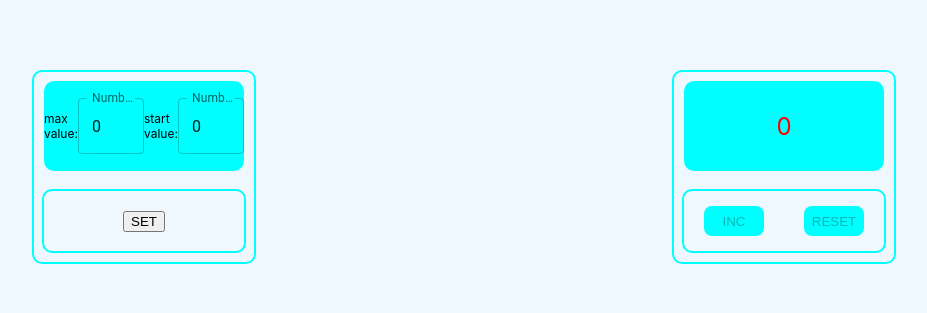
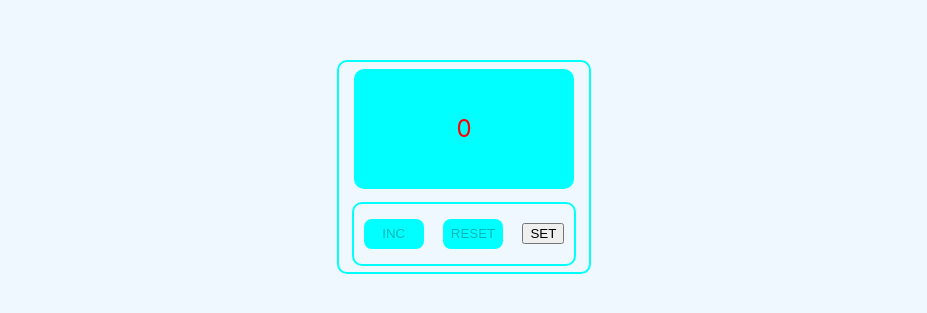
Before and after one commit to AnnaMintel/Counter, a React (Create React App) app: page / in a window 1280 px wide. Shown: the part 233-546 px from the top of the page, without its empty margins (176-1103 px from the left). Built offline with nearby package versions, Linux system fonts and the light colour scheme; the HTML template or start-up script is replaced by a standard one.

Commit message:
refactor: rearranged app

```diff
--- a/src/App.css
+++ b/src/App.css
@@ -1,4 +1,6 @@
 .App {
   background-color:aliceblue;
   display: flex;
+  align-items: center;
+  justify-content: center;
 }
--- a/src/App.tsx
+++ b/src/App.tsx
@@ -9,22 +9,26 @@ function App() {
   const [value, setValue] = useState<number>(0);
   const [maxValue, setMaxValue] = useState<number>(0);
   const [startValue, setStartValue] = useState<number>(0);
+  const [switchToSettings, setSwitchToSettings] = useState<boolean>(false);
 
   return <div className="App">
-    <Settings
+    {switchToSettings
+      ? <Settings
         setValue={setValue}
         startValue={startValue}
         maxValue={maxValue}
         setMaxValue={setMaxValue}
         setStartValue={setStartValue}
+        setSwitchToSettings={setSwitchToSettings}
       />
-    <Counter
+      : <Counter
         value={value}
         setValue={setValue}
         maxValue={maxValue}
         startValue={startValue}
+        setSwitchToSettings={setSwitchToSettings}
       />
-
+    }
   </div>
 }
 
--- a/src/components/Counter/Counter.module.css
+++ b/src/components/Counter/Counter.module.css
@@ -7,8 +7,8 @@
   }
 
 .section {
-    height: 190px;
-    width: 220px;
+    height: 210px;
+    width: 250px;
     border-radius: 10px;
     border: 2px solid aqua;
     display: flex;
@@ -18,8 +18,8 @@
   }
 
   .numberDisplay {
-    height: 90px;
-    width: 200px;
+    height: 120px;
+    width: 220px;
     border-radius: 10px;
     background-color:  aqua;
     display: flex;
@@ -30,7 +30,7 @@
 
   .buttoms {
     height: 60px;
-    width: 200px;
+    width: 220px;
     border-radius: 10px;
     border: 2px solid aqua;
     display: flex;
--- a/src/components/Counter/Counter.tsx
+++ b/src/components/Counter/Counter.tsx
@@ -1,4 +1,4 @@
-import React, { useState } from 'react';
+import React, { useEffect, useState } from 'react';
 import s from './Counter.module.css';
 
 export type valueType = {
@@ -6,14 +6,16 @@ export type valueType = {
   setValue: (value: number) => void
   maxValue: number
   startValue: number
+  setSwitchToSettings: (switchToSettings: boolean) => void
 }
 
-export const Counter = ({ value, setValue, maxValue, startValue }: valueType) => {
+export const Counter = ({ value, setValue, maxValue, startValue, setSwitchToSettings }: valueType) => {
 
   const incValue = () => setValue(+value + 1);
   const resetValue = () => setValue(startValue);
-  console.log(maxValue);
-  console.log(value)
+
+  const disabled = value == startValue;
+
   return (
     <div className={s.Counter}>
       <div className={s.section}>
@@ -23,11 +25,13 @@ export const Counter = ({ value, setValue, maxValue, startValue }: valueType) =>
 
           <button
             className={value == maxValue ? `${s.buttonReset}` : `${s.buttonInc}`} onClick={incValue}
-            disabled={value == maxValue ? true : false}>INC</button>
+            disabled={disabled}>INC</button>
 
           <button
             className={value == maxValue ? s.buttonInc : s.buttonReset} onClick={resetValue}
-            disabled={value == startValue ? true : false}>RESET</button>
+            disabled={disabled}>RESET</button>
+
+          <button onClick={() => setSwitchToSettings(true)}>SET</button>
 
         </div>
       </div>
--- a/src/components/Settings/Settings.module.css
+++ b/src/components/Settings/Settings.module.css
@@ -7,8 +7,8 @@
   }
 
 .section {
-    height: 190px;
-    width: 220px;
+    height: 210px;
+    width: 250px;
     border-radius: 10px;
     border: 2px solid aqua;
     display: flex;
@@ -18,8 +18,8 @@
   }
 
   .numberDisplay {
-    height: 90px;
-    width: 200px;
+    height: 120px;
+    width: 220px;
     border-radius: 10px;
     background-color:  aqua;
     display: flex;
@@ -30,7 +30,7 @@
 
   .buttoms {
     height: 60px;
-    width: 200px;
+    width: 220px;
     border-radius: 10px;
     border: 2px solid aqua;
     display: flex;
--- a/src/components/Settings/Settings.tsx
+++ b/src/components/Settings/Settings.tsx
@@ -1,5 +1,5 @@
 import { TextField } from '@mui/material';
-import React, { ChangeEvent, useState } from 'react';
+import React, { ChangeEvent, useEffect, useState } from 'react';
 import s from './Settings.module.css';
 
 export type valueType = {
@@ -8,31 +8,36 @@ export type valueType = {
   setValue: (value: number) => void
   setMaxValue: (maxValue: number) => void
   setStartValue: (startValue: number) => void
+  setSwitchToSettings:  (switchToSettings: boolean) => void
 }
 
-export const Settings = ({startValue, maxValue, setMaxValue, setStartValue, setValue}: valueType ) => {
+export const Settings = ({ startValue, maxValue, setMaxValue, setStartValue, setValue, setSwitchToSettings }: valueType) => {
 
-  const onChangeSetMaxValue = (e: any) => setMaxValue(e.currentTarget.value)
-  const onChangeSetStartValue = (e: any) => setStartValue(e.currentTarget.value)
+  const onChangeSetMaxValue = (e: any) => {
+    setMaxValue(+e.currentTarget.value)
+  }
+  const onChangeSetStartValue = (e: any) => setStartValue(+e.currentTarget.value)
+
+  useEffect(() => {
+    let valueAsStringMax = localStorage.getItem('maxValue')
+    let valueAsStringStart = localStorage.getItem('startValue')
+    if (valueAsStringMax || valueAsStringStart) {
+      //@ts-ignore
+      let newMaxValue = JSON.parse(valueAsStringMax)
+      //@ts-ignore
+      let newStartValue = JSON.parse(valueAsStringStart)
+      setMaxValue(+newMaxValue)
+      setStartValue(+newStartValue)
+    }
+  }, [])
 
   const setFromLocalStorage = () => {
     localStorage.setItem('maxValue', JSON.stringify(maxValue))
     localStorage.setItem('startValue', JSON.stringify(startValue))
-    setValue(startValue)
+    setValue(+startValue)
+    setSwitchToSettings(false)
   };
 
-  const getFromLocalStorage = () => {
-    let valueAsStringMax = localStorage.getItem('maxValue')
-    let valueAsStringStart = localStorage.getItem('startValue')
-    if (valueAsStringMax  || valueAsStringStart) {
-      //@ts-ignore
-      let newMaxValue = JSON.parse(valueAsStringMax)
-      //@ts-ignore
-      let newStartValue = JSON.parse(valueAsStringStart)
-      setMaxValue(newMaxValue)
-      setStartValue(newStartValue)
-    }
-  };
 
   return (
     <div className={s.Settings}>
@@ -46,7 +51,7 @@ export const Settings = ({startValue, maxValue, setMaxValue, setStartValue, setV
               shrink: true,
             }}
             value={maxValue}
-          onChange={onChangeSetMaxValue}
+            onChange={onChangeSetMaxValue}
           />
           start value: <TextField
             id="standard-number"
@@ -61,7 +66,10 @@ export const Settings = ({startValue, maxValue, setMaxValue, setStartValue, setV
         </div>
 
         <div className={s.buttoms}>
-          <button onClick={setFromLocalStorage}>SET</button>
+          <button
+            onClick={setFromLocalStorage}
+            disabled={(maxValue === startValue) || (maxValue < startValue ) || (maxValue <= 0)}
+            >SET</button>
         </div>
       </div>
     </div>
```
Lines whose indentation alone changed are shown as unchanged.
